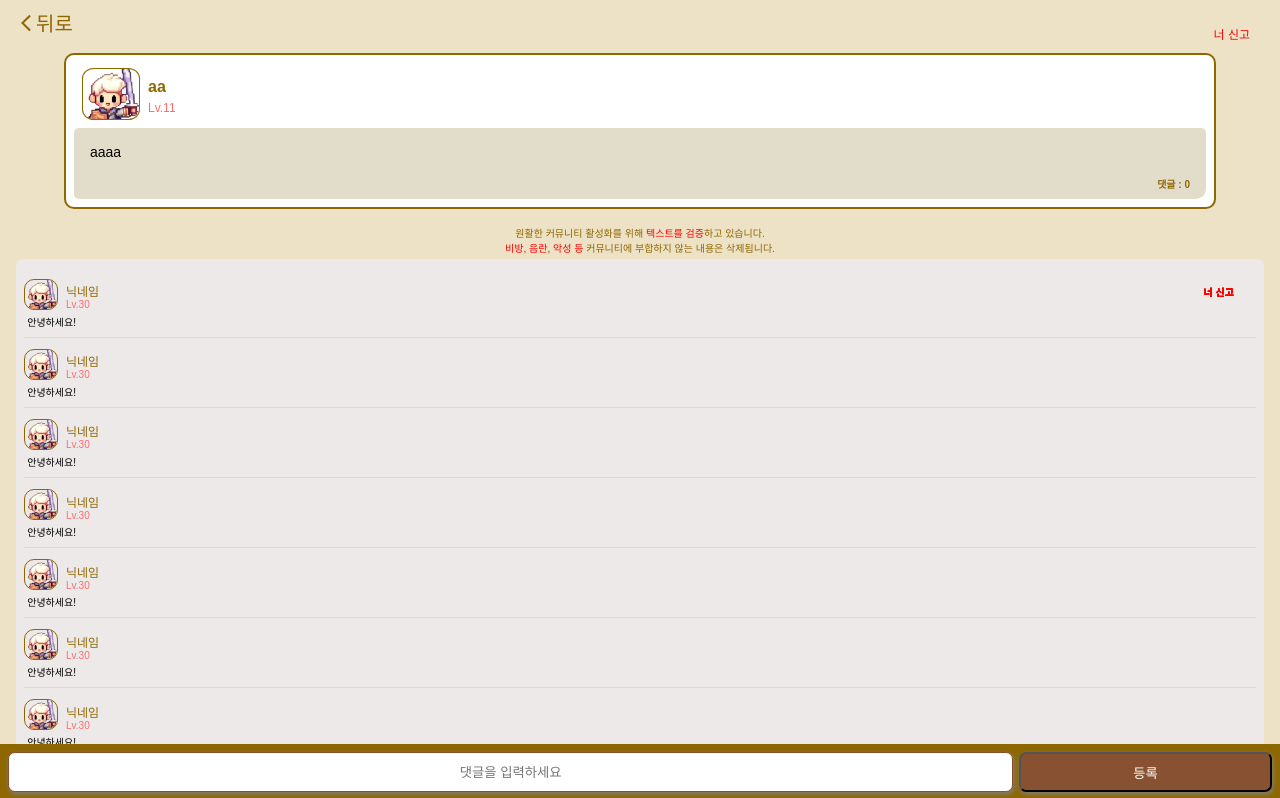
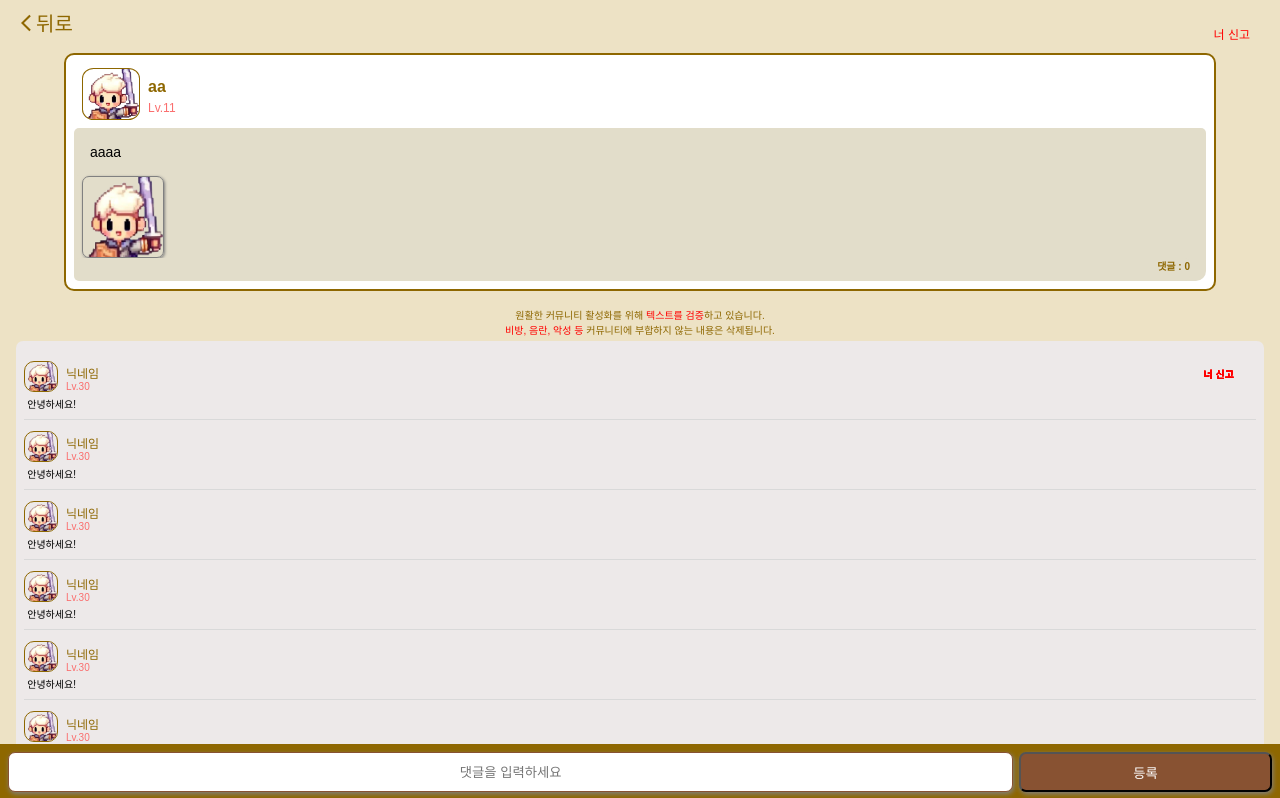
Before and after one commit to sotoro35/level-up-life, a React (Create React App) app: page /detail in a window 1280 px wide. Shown: the top 798 px of the page. Built offline with nearby package versions, Linux system fonts and the light colour scheme; a web font is replaced by a local one.

Commit message:
ui수정

```diff
--- a/src/component/Post.js
+++ b/src/component/Post.js
@@ -31,6 +31,7 @@ const Post= ()=>{
 
             <div className='content'>
                     <p>aaaa</p>
+                    <img src={profile}></img>
                     <h5>댓글 : 0</h5>
             </div>
 
@@ -86,6 +87,17 @@ const Card= styled.div`
         margin: .2rem .5rem .5rem .5rem;
         border-radius: 10px;
 
+        img{
+            width: 80px;
+            height: 80px;
+            display: block;
+            border: 1px solid gray ;
+            border-radius: 7px;
+            box-shadow: 1px 1px 3px gray;
+            margin-left: .5rem;
+            text-align: left;
+       	 }
+
         p{
             width: 100%;
             border: 0;
@@ -94,7 +106,6 @@ const Card= styled.div`
             border-radius: 5px;
             box-sizing: border-box;
             text-align: left;
-
             font-size: 14px;
         }
 
```
